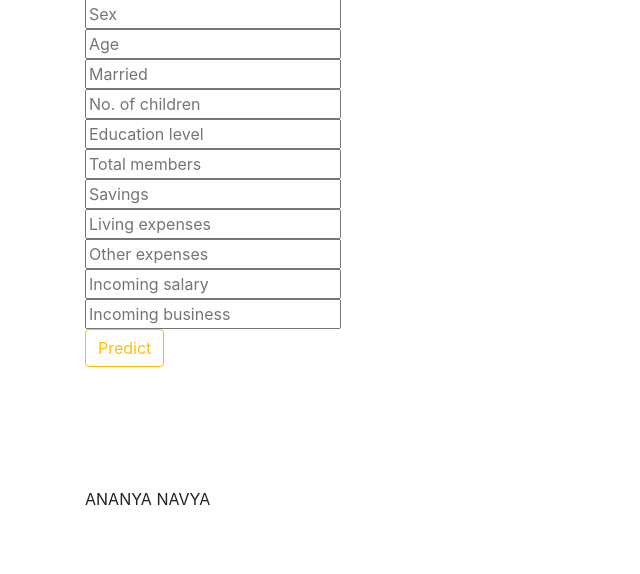
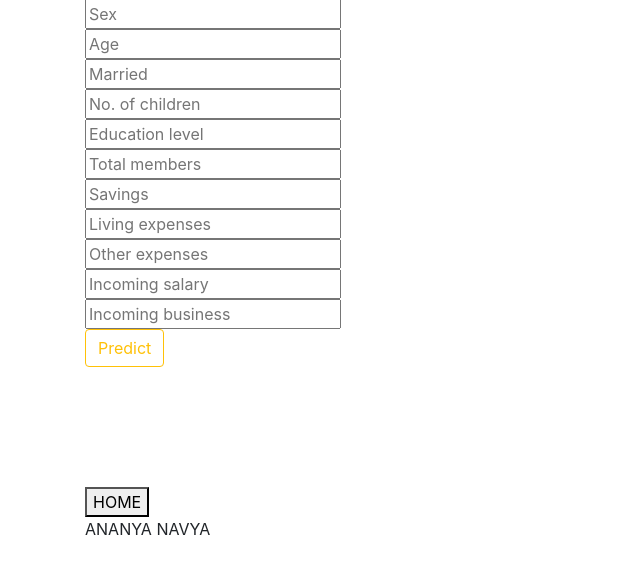
Before and after one commit to navdebug/Depression, a Flask app: page / in a window 1280 px wide. Shown: the part 81-655 px from the top of the page, without its empty margins (0-640 px from the left). Run offline with Flask 2, Linux system fonts and the light colour scheme; parts of the project's set-up code (start-up, migrations or seed data) failed here and were passed over; some libraries are stand-ins or nearby versions.

Commit message:
Update Depression.html

```diff
--- a/templates/Depression.html
+++ b/templates/Depression.html
@@ -77,7 +77,8 @@
 
         <br>
         <br>
-
+        <div><a href="https://healthnomic.herokuapp.com/" class="icon-link">
+        <button type="button">HOME</button></div></a>
         <p>ANANYA NAVYA</p>
 
 
```
